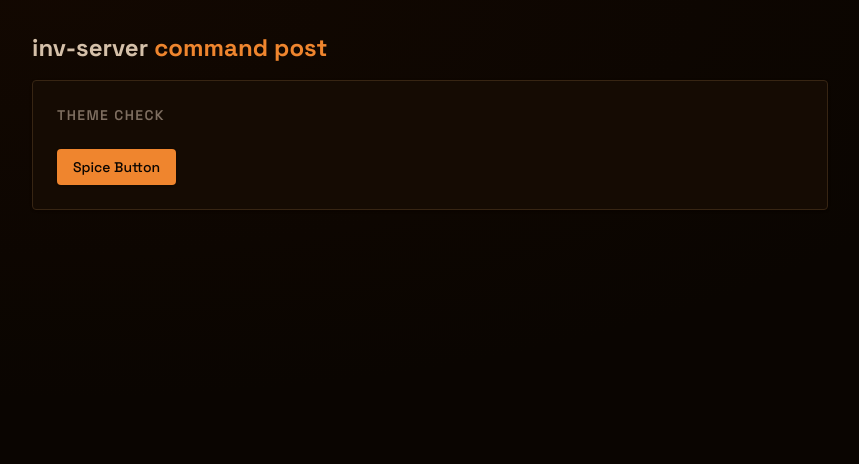
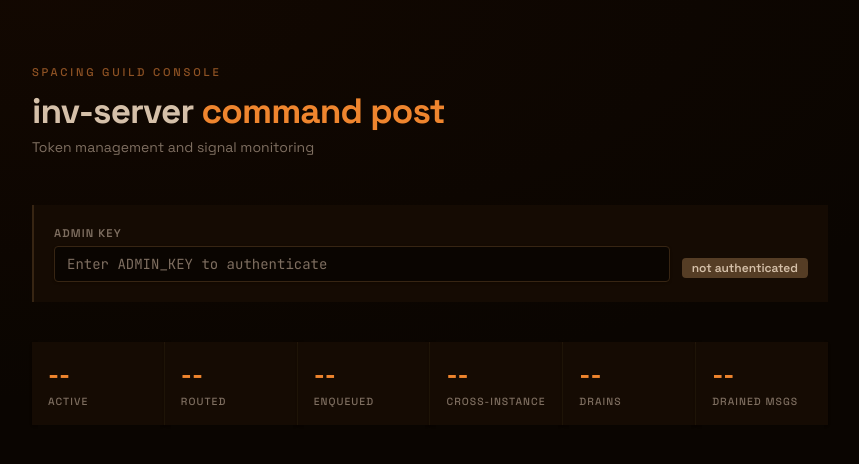
Before and after one commit to cuongtranba/ccom, a React (Vite) app in the folder packages/admin/: page / in a window 1280 px wide. Shown: the top 464 px of the page, without its empty margins (210-1069 px from the left). Built offline with nearby package versions, Linux system fonts and the light colour scheme; no server answers.

Commit message:
feat(admin): add auth gate and metrics strip components

```diff
--- a/packages/admin/src/App.tsx
+++ b/packages/admin/src/App.tsx
@@ -1,22 +1,33 @@
-import { Card, CardContent, CardHeader, CardTitle } from "@/components/ui/card";
-import { Button } from "@/components/ui/button";
+import { useAuth } from "@/hooks/use-auth";
+import { useMetrics } from "@/hooks/use-metrics";
+import { AuthGate } from "@/components/auth-gate";
+import { MetricsStrip } from "@/components/metrics-strip";
 
 export default function App() {
+  const { adminKey, setAdminKey, isAuthed } = useAuth();
+  const { metrics, changed } = useMetrics(true);
+
   return (
-    <div className="mx-auto max-w-[860px] p-8">
-      <h1 className="text-2xl font-bold">
-        inv-server <span className="text-primary">command post</span>
-      </h1>
-      <Card className="mt-4 border-border bg-card">
-        <CardHeader>
-          <CardTitle className="text-sm uppercase tracking-widest text-muted-foreground">
-            Theme Check
-          </CardTitle>
-        </CardHeader>
-        <CardContent>
-          <Button>Spice Button</Button>
-        </CardContent>
-      </Card>
+    <div className="mx-auto max-w-[860px] px-[clamp(1rem,3vw,2rem)] py-[clamp(2rem,5vw,4rem)]">
+      <header className="mb-12">
+        <div className="mb-2 text-[0.7rem] font-medium uppercase tracking-[0.25em] text-spice-dim">
+          Spacing Guild Console
+        </div>
+        <h1 className="text-[clamp(1.6rem,4vw,2.2rem)] font-bold leading-tight tracking-tight">
+          inv-server <span className="text-primary">command post</span>
+        </h1>
+        <div className="mt-1 text-sm text-muted-foreground">
+          Token management and signal monitoring
+        </div>
+      </header>
+
+      <AuthGate
+        adminKey={adminKey}
+        onKeyChange={setAdminKey}
+        isAuthed={isAuthed}
+      />
+
+      <MetricsStrip metrics={metrics} changed={changed} />
     </div>
   );
 }
--- /dev/null
+++ b/packages/admin/src/components/auth-gate.tsx
@@ -0,0 +1,38 @@
+import { Input } from "@/components/ui/input";
+import { Badge } from "@/components/ui/badge";
+
+interface AuthGateProps {
+  adminKey: string;
+  onKeyChange: (key: string) => void;
+  isAuthed: boolean;
+}
+
+export function AuthGate({ adminKey, onKeyChange, isAuthed }: AuthGateProps) {
+  return (
+    <div
+      className={`mb-10 flex items-end gap-3 border-l-2 bg-card p-5 ${
+        isAuthed ? "border-success" : "border-border"
+      }`}
+    >
+      <div className="flex-1">
+        <label className="mb-1 block text-[0.7rem] font-semibold uppercase tracking-widest text-muted-foreground">
+          Admin Key
+        </label>
+        <Input
+          type="password"
+          placeholder="Enter ADMIN_KEY to authenticate"
+          value={adminKey}
+          onChange={(e) => onKeyChange(e.target.value)}
+          className="border-border bg-background font-mono text-sm"
+          autoComplete="off"
+        />
+      </div>
+      <Badge
+        variant={isAuthed ? "default" : "secondary"}
+        className={`mb-1 ${isAuthed ? "bg-success text-success-foreground" : ""}`}
+      >
+        {isAuthed ? "ready" : "not authenticated"}
+      </Badge>
+    </div>
+  );
+}
--- /dev/null
+++ b/packages/admin/src/components/metrics-strip.tsx
@@ -0,0 +1,48 @@
+import { Card, CardContent } from "@/components/ui/card";
+import { cn } from "@/lib/utils";
+import type { Metrics } from "@/lib/api";
+
+interface MetricsStripProps {
+  metrics: Metrics | null;
+  changed: Set<keyof Metrics>;
+}
+
+const METRIC_CONFIG: { key: keyof Metrics; label: string }[] = [
+  { key: "connections_active", label: "Active" },
+  { key: "messages_routed", label: "Routed" },
+  { key: "messages_enqueued", label: "Enqueued" },
+  { key: "messages_cross_instance", label: "Cross-Instance" },
+  { key: "drains_total", label: "Drains" },
+  { key: "drain_messages_total", label: "Drained Msgs" },
+];
+
+export function MetricsStrip({ metrics, changed }: MetricsStripProps) {
+  return (
+    <div className="mb-12 grid grid-cols-[repeat(auto-fit,minmax(120px,1fr))] gap-px bg-sand-dim">
+      {METRIC_CONFIG.map(({ key, label }) => {
+        const value = metrics ? metrics[key] : null;
+        const isZero = value === 0;
+        const isPulsing = changed.has(key);
+
+        return (
+          <Card key={key} className="rounded-none border-0 bg-card">
+            <CardContent className="p-4">
+              <div
+                className={cn(
+                  "text-[1.6rem] font-bold leading-tight tabular-nums",
+                  isZero ? "text-border" : "text-primary",
+                  isPulsing && "animate-pulse-metric",
+                )}
+              >
+                {value ?? "--"}
+              </div>
+              <div className="mt-1 text-[0.65rem] font-medium uppercase tracking-widest text-muted-foreground">
+                {label}
+              </div>
+            </CardContent>
+          </Card>
+        );
+      })}
+    </div>
+  );
+}
--- /dev/null
+++ b/packages/admin/src/hooks/use-metrics.ts
@@ -0,0 +1,46 @@
+import { useState, useEffect, useRef } from "react";
+import { fetchMetrics, type Metrics } from "@/lib/api";
+
+export function useMetrics(enabled: boolean) {
+  const [metrics, setMetrics] = useState<Metrics | null>(null);
+  const [error, setError] = useState<string | null>(null);
+  const prevRef = useRef<Metrics | null>(null);
+  const [changed, setChanged] = useState<Set<keyof Metrics>>(new Set());
+
+  useEffect(() => {
+    if (!enabled) return;
+
+    let cancelled = false;
+
+    async function poll() {
+      try {
+        const m = await fetchMetrics();
+        if (cancelled) return;
+
+        const prev = prevRef.current;
+        if (prev) {
+          const diff = new Set<keyof Metrics>();
+          for (const key of Object.keys(m) as (keyof Metrics)[]) {
+            if (m[key] !== prev[key]) diff.add(key);
+          }
+          setChanged(diff);
+        }
+
+        prevRef.current = m;
+        setMetrics(m);
+        setError(null);
+      } catch (err) {
+        if (!cancelled) setError(err instanceof Error ? err.message : "Fetch failed");
+      }
+    }
+
+    poll();
+    const id = setInterval(poll, 3000);
+    return () => {
+      cancelled = true;
+      clearInterval(id);
+    };
+  }, [enabled]);
+
+  return { metrics, error, changed };
+}
```
